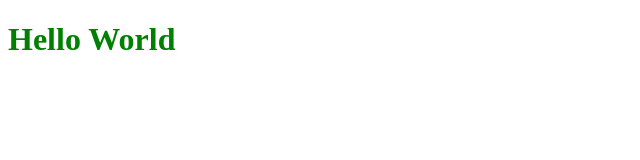
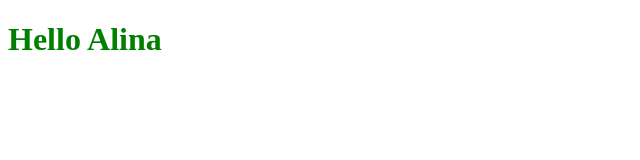
Before and after one commit to licey98/project01, a plain HTML site: page index.html in a window 1280 px wide. Shown: the full height of the page, 0-640 px from the left. Drawn offline with Linux system fonts and the light colour scheme.

Commit message:
change title

```diff
--- a/index.html
+++ b/index.html
@@ -6,7 +6,7 @@
 </head>
 <body>
    <link rel="stylesheet" href="css/style.css">
-	<h1 class="title">Hello World</h1>
+	<h1 class="title">Hello Alina</h1>
 
 </body>
 </html>
```
